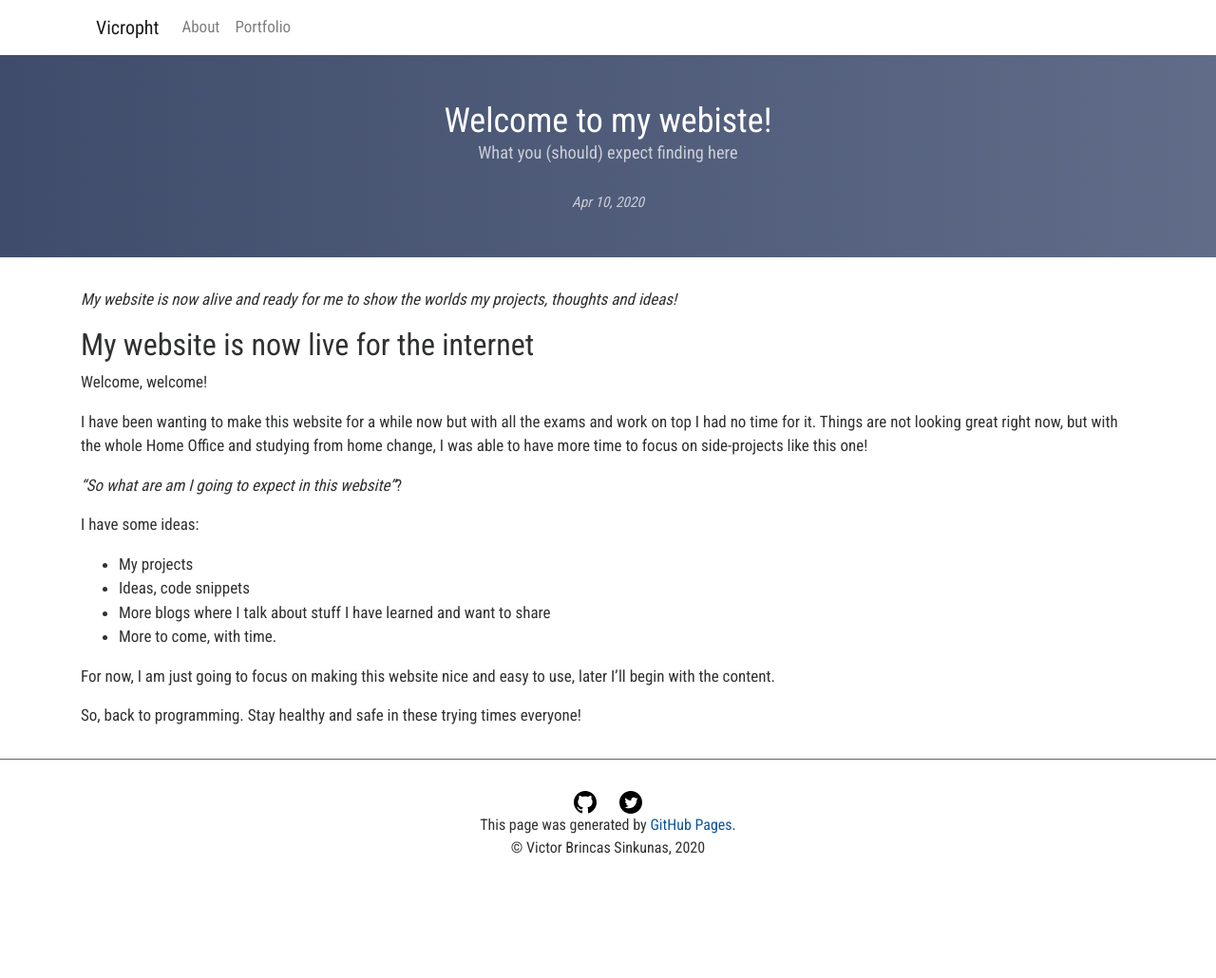
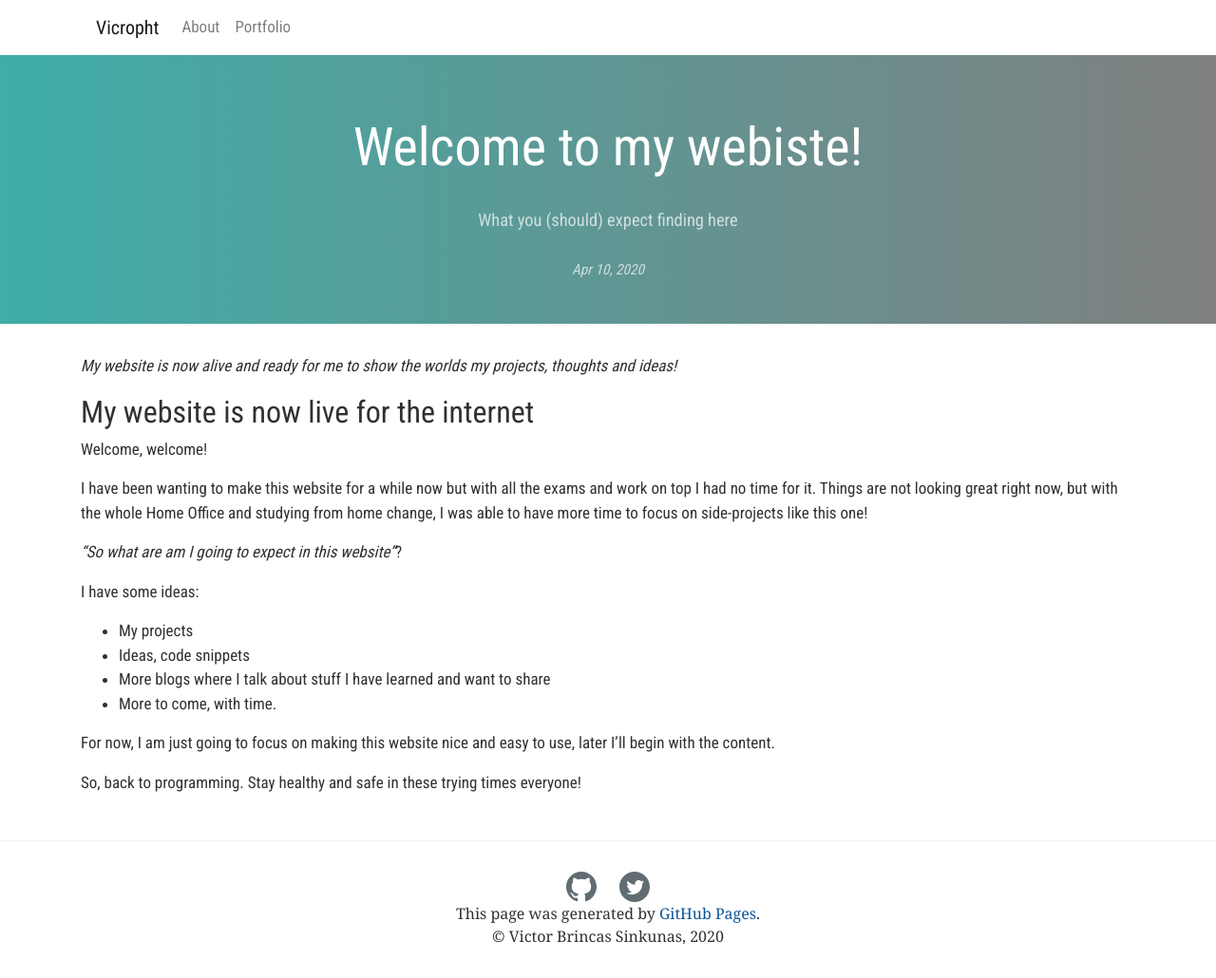
Before and after one commit to Vicropht/vicropht.com, a Jekyll site: the page built from _posts/2020-04-10-welcome.markdown, in a window 1280 px wide. Shown: the whole page at 95% size. Built offline with Jekyll 4.4.1, drawn with Linux system fonts in a browser that asks for light colours; nearby versions of some CDN libraries; before the commit the page ends 937 px from its top, so only the background shows below that.

Commit message:
change header color, set some more footer properties

```diff
--- a/_includes/header.html
+++ b/_includes/header.html
@@ -53,12 +53,12 @@
 
   <div class="jumbotron jumbotron-fluid header header-page">
     <div class="container">
-      <h1 class="project-name">{{ page.title }}</h1>
-      <h5 class="project-tagline">{{ page.subtitle }}</h5>
+      <h1 class="header-title">{{ page.title }}</h1>
+      <h5 class="header-subtitle">{{ page.subtitle }}</h5>
 
       <!-- Post tagline -->
       {% if page.layout == 'post' %}
-      <h2 class="project-date">
+      <h2 class="blog-date">
         <time datetime="{{ page.date | date_to_xmlschema }}" itemprop="datePublished">
           {% assign date_format = site.date_format | default: "%b %-d, %Y" %}
           {{ page.date | date: date_format }}
--- a/_sass/sassincludes/footer.scss
+++ b/_sass/sassincludes/footer.scss
@@ -1,15 +1,18 @@
 .site-footer {
   @import "../mixins.scss";
   padding: 2rem 0;
-  margin-top: 2rem;
-  border-top: solid 1px rgba(27, 31, 23, 0.685);
+  font-family: Cambria;
+  margin-top: auto;
+  border-top: solid 1px #eff0f1;
 
   @include for-size(desktop-up) {
     font-size: 1rem;
+    margin-top: 4rem;
   }
 
   @include for-size(tablet-portrait-up) {
     font-size: 1rem;
+    margin-top: 3rem;
   }
 
   @include for-size(phone-only) {
@@ -19,10 +22,7 @@
 
   .footer-icon {
     a {
-      text-decoration: none;
-    }
-    a:hover {
-      text-decoration: none;
+        text-decoration: none;
     }
 
     @include for-size(desktop-up) {
@@ -37,4 +37,33 @@
       padding: 0px 10px 10px 10px;
     }
   }
+
+  .footer-svg-icon {
+    color: rgba(53, 49, 49, 0.61);
+    fill: $body-text-color; // IE8
+    width: 24px;
+    height: 24px;
+
+    &:hover {
+      text-decoration: none;
+      fill: #3f4c6b;
+      transform: scale(1.25);
+      transition: color 0.5s, transform 0.2s ease-out;
+    }
+
+    @include for-size(desktop-up) {
+      width: 28px;
+      height: 28px;
+    }
+
+    @include for-size(tablet-portrait-up) {
+      width: 32px;
+      height: 32px;
+    }
+
+    @include for-size(phone-only) {
+      width: 36px;
+      height: 36px;
+    }
+  }
 }
--- a/_sass/sassincludes/header.scss
+++ b/_sass/sassincludes/header.scss
@@ -18,14 +18,16 @@
   }
 
   .header-page {
-    background: #606c88;  /* fallback for old browsers */
-    background: -webkit-linear-gradient(to right, #3f4c6b, #606c88);  /* Chrome 10-25, Safari 5.1-6 */
-    background: linear-gradient(to right, #3f4c6b, #606c88); /* W3C, IE 10+/ Edge, Firefox 16+, Chrome 26+, Opera 12+, Safari 7+ */
+    background: #808080;  /* fallback for old browsers */
+    background: -webkit-linear-gradient(to right, #3fada8, #808080);  /* Chrome 10-25, Safari 5.1-6 */
+    background: linear-gradient(to right, #3fada8, #808080); /* W3C, IE 10+/ Edge, Firefox 16+, Chrome 26+, Opera 12+, Safari 7+ */
+
   }
     .header-home {
-      background: #606c88;  /* fallback for old browsers */
-      background: -webkit-linear-gradient(to right, #3f4c6b, #606c88);  /* Chrome 10-25, Safari 5.1-6 */
-      background: linear-gradient(to right, #3f4c6b, #606c88); /* W3C, IE 10+/ Edge, Firefox 16+, Chrome 26+, Opera 12+, Safari 7+ */
+      background: #808080;  /* fallback for old browsers */
+      background: -webkit-linear-gradient(to right, #3fada8, #808080);  /* Chrome 10-25, Safari 5.1-6 */
+      background: linear-gradient(to right, #3fada8, #808080); /* W3C, IE 10+/ Edge, Firefox 16+, Chrome 26+, Opera 12+, Safari 7+ */
+
     }
 
     #profile {
@@ -48,24 +50,25 @@
       margin: 1em 10px 0 10px;
     }
 
-    .project-name {
-      margin-top: 0;
+    .header-title {
+      margin-top: 1rem;
       margin-bottom: 0.1rem;
 
       @include for-size(desktop-up) {
-        font-size: 3.25rem;
+        font-size: 4.25rem;
       }
 
       @include for-size(tablet-portrait-up) {
-        font-size: 2.25rem;
+        font-size: 3.50rem;
       }
 
       @include for-size(phone-only) {
-        font-size: 1.75rem;
+        font-size: 2.75rem;
       }
     }
 
-    .project-tagline {
+    .header-subtitle {
+      margin-top: 2rem;
       margin-bottom: 2rem;
       font-weight: normal;
       opacity: 0.7;
@@ -83,7 +86,7 @@
       }
     }
 
-    .project-date {
+    .blog-date {
       margin-bottom: 0rem;
       font-weight: normal;
       opacity: 0.7;
```
